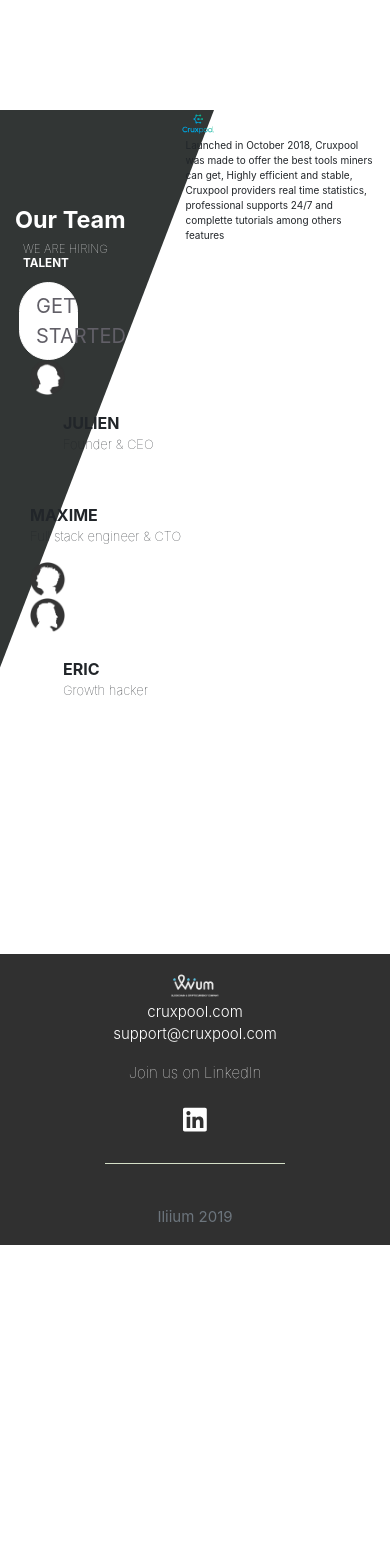
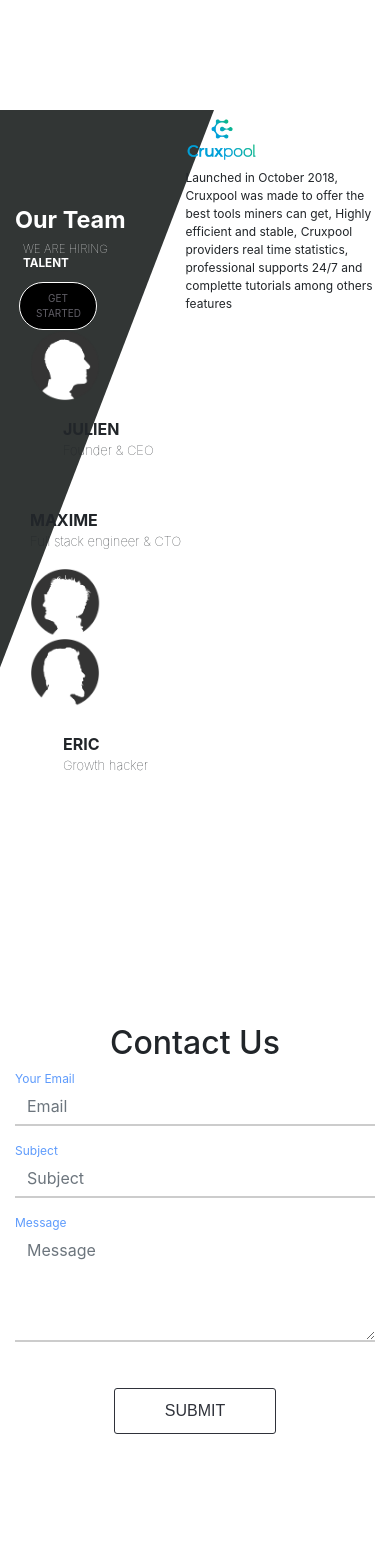
Before and after one commit to Aetra/Site_Vitrine_Iliium, a React (Create React App) app: page / in a window 390 px wide. Shown: the part 2940-4508 px from the top of the page. Before the commit the page ends 4185 px from the top, so only its background shows below. Built offline with nearby package versions, Linux system fonts and the light colour scheme.

Commit message:
mobileTeam&Contact

```diff
--- a/src/app/components/Page/Contact/SendForm.jsx
+++ b/src/app/components/Page/Contact/SendForm.jsx
@@ -1,4 +1,4 @@
-import React from 'react';
+ import React from 'react';
 import './style_Contact.css';
 
 
@@ -37,7 +37,7 @@
     return(
       <div className="anchor part_Cont container-fluid">
         <div className="stContact">
-          <div className="row">
+          <div className="mt-5 row">
             <div className="col-12">
               <h2 className="titleContact">Contact Us</h2>
             </div>
--- a/src/app/components/Page/Contact/style_Contact.css
+++ b/src/app/components/Page/Contact/style_Contact.css
@@ -1,6 +1,6 @@
 .part_Cont {
   width:100vw;
-  height:auto;
+  height:100vh;
 }
 
 .stContact {
--- a/src/app/components/Page/Page.jsx
+++ b/src/app/components/Page/Page.jsx
@@ -10,7 +10,7 @@
     <AboutUs/>
     <Project/>
     <Team/>
-    {/*   <SendForm/> */}
+    <SendForm/>
 
   </div>
    );
--- a/src/app/components/Page/Team/Team.jsx
+++ b/src/app/components/Page/Team/Team.jsx
@@ -9,18 +9,20 @@
 const Team = () => {
   if(isMobileOnly){
     return(
-      <div className="stTeam container-fluid col-lg-12 justify-content-stretch">
+      <div className="stTeam container-fluid col-12 justify-content-stretch">
         <div className="teamRo row">
           <div className="mt-5 col-12">
-            <h1 className="font-weight-bold">Our Team</h1>
-            <h2 className=" pl-2"><span className="fnt"> WE ARE HIRING</span><b> TALENT</b></h2>
-            <a href="https://cruxpool.com/#/" className="mt-1 ml-1 btnStart btn btn-outline-dark btn-lg active" role="button" aria-pressed="true">GET STARTED</a>
+            <h1 className="text-center font-weight-bold">Our Team</h1>
+            <h2 className="text-center"><span className="fnt"> WE ARE HIRING</span><b> TALENT</b></h2>
+          </div>
         </div>
 
-          <div className="part_diag col-7 container-fluid">
           <div className="row">
-              <div className="col-12 col-sm-6 mx-auto">
-                <img src={Crux} alt="logoCrux" className="logoCrux"/>
+              <div className="col-12 logo">
+                  <img src={Crux} alt="logoCrux" className="pl-1 logoCrux"/>
+              </div>
+                  <div className=" col-8">
+
                   <p className="pl-2 txtUnderCrux">
                     Launched in October 2018, Cruxpool was made to
                     offer the best tools miners can get, Highly
@@ -29,48 +31,46 @@
                     complette tutorials among others features
                   </p>
             </div>
-            </div>
+            <div className="col-4">
+              <a href="https://cruxpool.com/#/" className="mt-4 btnStart btn btn-outline-dark btn-lg active" role="button" aria-pressed="true">GET STARTED</a>
             </div>
           </div>
 
-
-            <div class="team container d-flex flex-column justify-content-between">
+            <div class="container-fluid">
                 <div className="row">
-                  <div className="centerVert">
-                    <div className="circleSize1">
+                    <div className="col-3">
                           <img src={Julien} alt="ballJ" className="circleJulien"/>
                     </div>
-                  </div>
-                    <div className=" col-5">
-                     <p>
+                    <div className=" col-9">
+                     <p className="pt-2">
                       <b>JULIEN</b>
                       <p className="secTxt">Founder & CEO</p>
                     </p>
                     </div>
                 </div>
 
-                <div className="row">
-                  <div className="centerVert col-2 offset-8">
+                <div className="mt-4 row">
+                  <div className=" col-5 offset-4">
                     <div className="circleSize2">
-                      <p className="txtMax">
+                      <p className="pt-2 pl-1 txtMax">
                         <b>MAXIME</b>
                         <p className="secTxt">Full stack engineer & CTO</p>
                       </p>
                     </div>
                   </div>
-                    <div className="col-2">
+                    <div className="col-3">
                         <img src={Maxime} alt="ballM" className="circleMaxime"/>
                     </div>
                 </div>
 
-                <div className="row">
-                  <div className="centerVert col-1 offset-6">
+                <div className="mt-4 row">
+                  <div className="centerVert col-3">
                     <div className="circleSize3">
                         <img src={Eric} alt="ballE" className="circleEric"/>
                     </div>
                   </div>
-                  <div className="col-5">
-                    <p className="txtEric">
+                  <div className="col-9">
+                    <p className="mt-2 txtEric">
                       <b>ERIC</b>
                       <p className="secTxt">Growth hacker</p>
                     </p>
--- a/src/app/components/Page/Team/style_Team.css
+++ b/src/app/components/Page/Team/style_Team.css
@@ -75,7 +75,24 @@
 /* Mobile Devices */
 @media (max-width: 767px){
   .txtUnderCrux {
-    font-size:10px;
+    font-size:12px;
+  }
+
+  .btnStart {
+    background-color: black !important;
+    width:20vw !important;
+    text-align:center;
+    color: #615f67!important;
+    border-color: white !important;
+    border-radius:49px !important;
+    font-size: 10px !important;
+  }
+
+  .circleJulien, .circleEric, .circleMaxime {
+    width:18vw;
+  }
+  .logoCrux {
+    height: 15vw;
   }
 
 }
```
Lines whose indentation alone changed are shown as unchanged.
